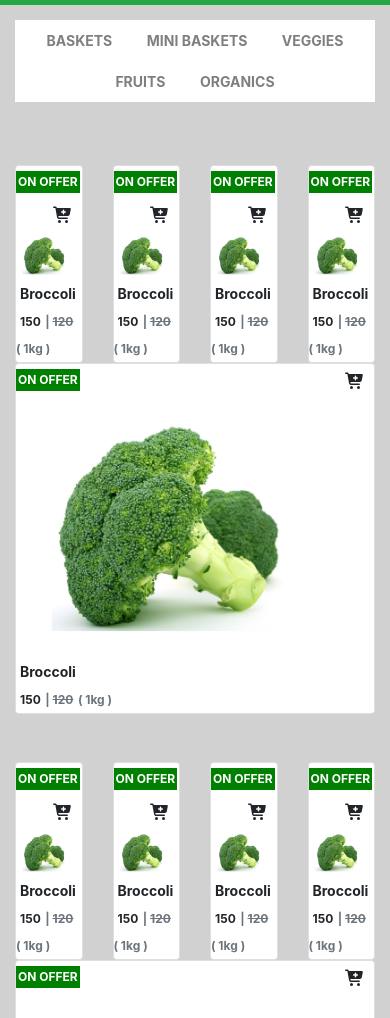
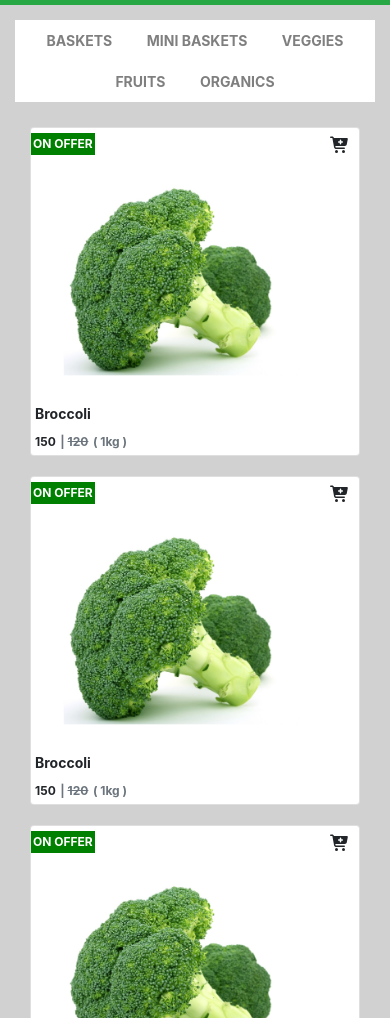
Before and after one commit to sourabhraikwar/veg_ecom, a plain HTML site: page index.html in a window 390 px wide. Shown: the part 51-1069 px from the top of the page. Drawn offline with Linux system fonts and the light colour scheme.

Commit message:
design become responsive

```diff
--- /dev/null
+++ b/css/responsive.css
@@ -0,0 +1,7 @@
+
+@media only screen and (max-width: 416px ){
+	.card_wr {
+	    margin: 10px 0;
+	    padding: 0 15px;
+	}
+}
--- a/css/style.css
+++ b/css/style.css
@@ -66,3 +66,7 @@ html, body{
 	font-weight: bold;
 	display: inline-block;
 }
+
+.card_wr {
+    margin: 10px 0;
+}
--- a/index.html
+++ b/index.html
@@ -9,6 +9,9 @@
     <link rel="stylesheet" type="text/css" href="css/bootstrap.min.css">
     <link rel="stylesheet" type="text/css" href="css/all.min.css">
     <link rel="stylesheet" type="text/css" href="css/style.css">
+
+    <!-- reponsive design css -->
+    <link rel="stylesheet" type="text/css" href="css/responsive.css">
 
     <title>Ecommerce | Home</title>
   </head>
@@ -58,8 +61,9 @@
     </div>
 
     <div class="container">
-      <div class="row my-5">
-        <div class="col">
+      <div class="row">
+
+        <div class="col-md-3">
           <div class="card_wr">
             <div class="card">
               <div class="on_offer"><span>on offer</span><i class="fas fa-cart-plus"></i></div>
@@ -74,7 +78,7 @@
           </div>
         </div>
 
-        <div class="col">
+        <div class="col-md-3">
           <div class="card_wr">
             <div class="card">
               <div class="on_offer"><span>on offer</span><i class="fas fa-cart-plus"></i></div>
@@ -89,7 +93,7 @@
           </div>
         </div>
 
-        <div class="col">
+        <div class="col-md-3">
           <div class="card_wr">
             <div class="card">
               <div class="on_offer"><span>on offer</span><i class="fas fa-cart-plus"></i></div>
@@ -104,7 +108,7 @@
           </div>
         </div>
 
-        <div class="col">
+        <div class="col-md-3">
           <div class="card_wr">
             <div class="card">
               <div class="on_offer"><span>on offer</span><i class="fas fa-cart-plus"></i></div>
@@ -119,24 +123,7 @@
           </div>
         </div>
 
-        <div class="col">
-          <div class="card_wr">
-            <div class="card">
-              <div class="on_offer"><span>on offer</span><i class="fas fa-cart-plus"></i></div>
-              <img src="images/broccoli.jpg" class="img-fluid">
-              <div class="veg_name mx-1 my-1">Broccoli</div>
-              <div>
-                <span class="r-price ml-1 my-1">150</span>
-                <span class="c-price my-1 text-muted">| <del>120</del></span>
-                <span class="quantity my-1 text-muted">( 1kg )</span>
-              </div>
-            </div>
-          </div>
-        </div>
-      </div>
-
-      <div class="row my-5">
-        <div class="col">
+        <div class="col-md-3">
           <div class="card_wr">
             <div class="card">
               <div class="on_offer"><span>on offer</span><i class="fas fa-cart-plus"></i></div>
@@ -151,7 +138,7 @@
           </div>
         </div>
 
-        <div class="col">
+        <div class="col-md-3">
           <div class="card_wr">
             <div class="card">
               <div class="on_offer"><span>on offer</span><i class="fas fa-cart-plus"></i></div>
@@ -166,7 +153,7 @@
           </div>
         </div>
 
-        <div class="col">
+        <div class="col-md-3">
           <div class="card_wr">
             <div class="card">
               <div class="on_offer"><span>on offer</span><i class="fas fa-cart-plus"></i></div>
@@ -181,22 +168,7 @@
           </div>
         </div>
 
-        <div class="col">
-          <div class="card_wr">
-            <div class="card">
-              <div class="on_offer"><span>on offer</span><i class="fas fa-cart-plus"></i></div>
-              <img src="images/broccoli.jpg" class="img-fluid">
-              <div class="veg_name mx-1 my-1">Broccoli</div>
-              <div>
-                <span class="r-price ml-1 my-1">150</span>
-                <span class="c-price my-1 text-muted">| <del>120</del></span>
-                <span class="quantity my-1 text-muted">( 1kg )</span>
-              </div>
-            </div>
-          </div>
-        </div>
-
-        <div class="col">
+        <div class="col-md-3">
           <div class="card_wr">
             <div class="card">
               <div class="on_offer"><span>on offer</span><i class="fas fa-cart-plus"></i></div>
```
